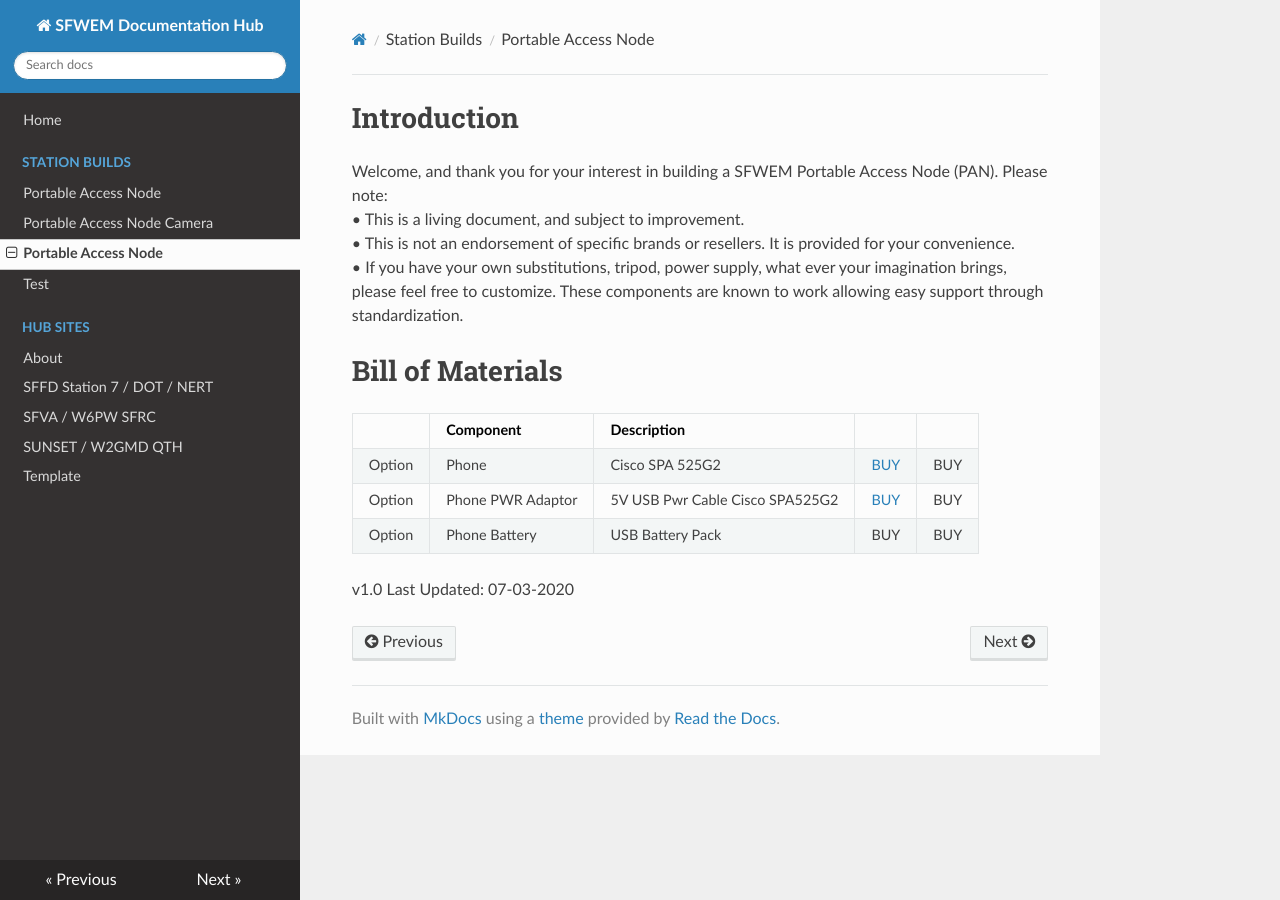
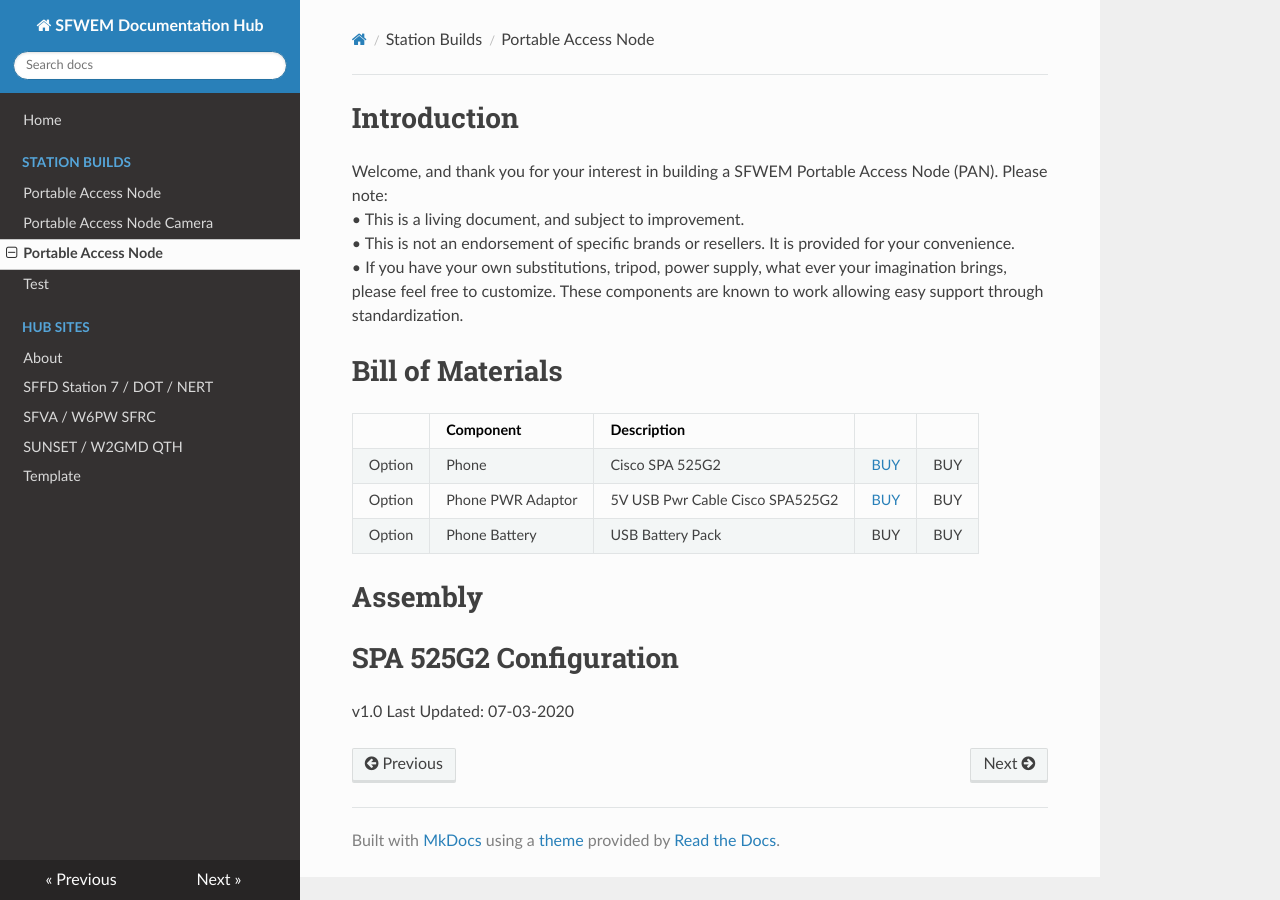
Before and after one commit to sfwem/SFWEM-Docs, an MkDocs documentation site: the page built from docs/Station_Builds/PAN_Cisco_Phone_SPA_525G2.md, in a window 1280 px wide. Built offline with MkDocs 1.6.1, drawn with Linux system fonts in a browser that asks for light colours; nearby versions of some CDN libraries.

Commit message:
Update PAN_Cisco_Phone_SPA_525G2.md

```diff
--- a/docs/Station_Builds/PAN_Cisco_Phone_SPA_525G2.md
+++ b/docs/Station_Builds/PAN_Cisco_Phone_SPA_525G2.md
@@ -15,4 +15,9 @@ Welcome, and thank you for your interest in building a SFWEM Portable Access Nod
 | Option | Phone PWR Adaptor | 5V USB Pwr Cable Cisco SPA525G2 |[BUY](https://www.amazon.com/MyVolts-Power-Cable-Compatible-SPA525G2/dp/B00GC0T3LE) | BUY | BUY |
 | Option | Phone Battery | USB Battery Pack | BUY | BUY | BUY |
 
+# Assembly
+
+# SPA 525G2 Configuration
+
+
 v1.0 Last Updated: 07-03-2020
```
